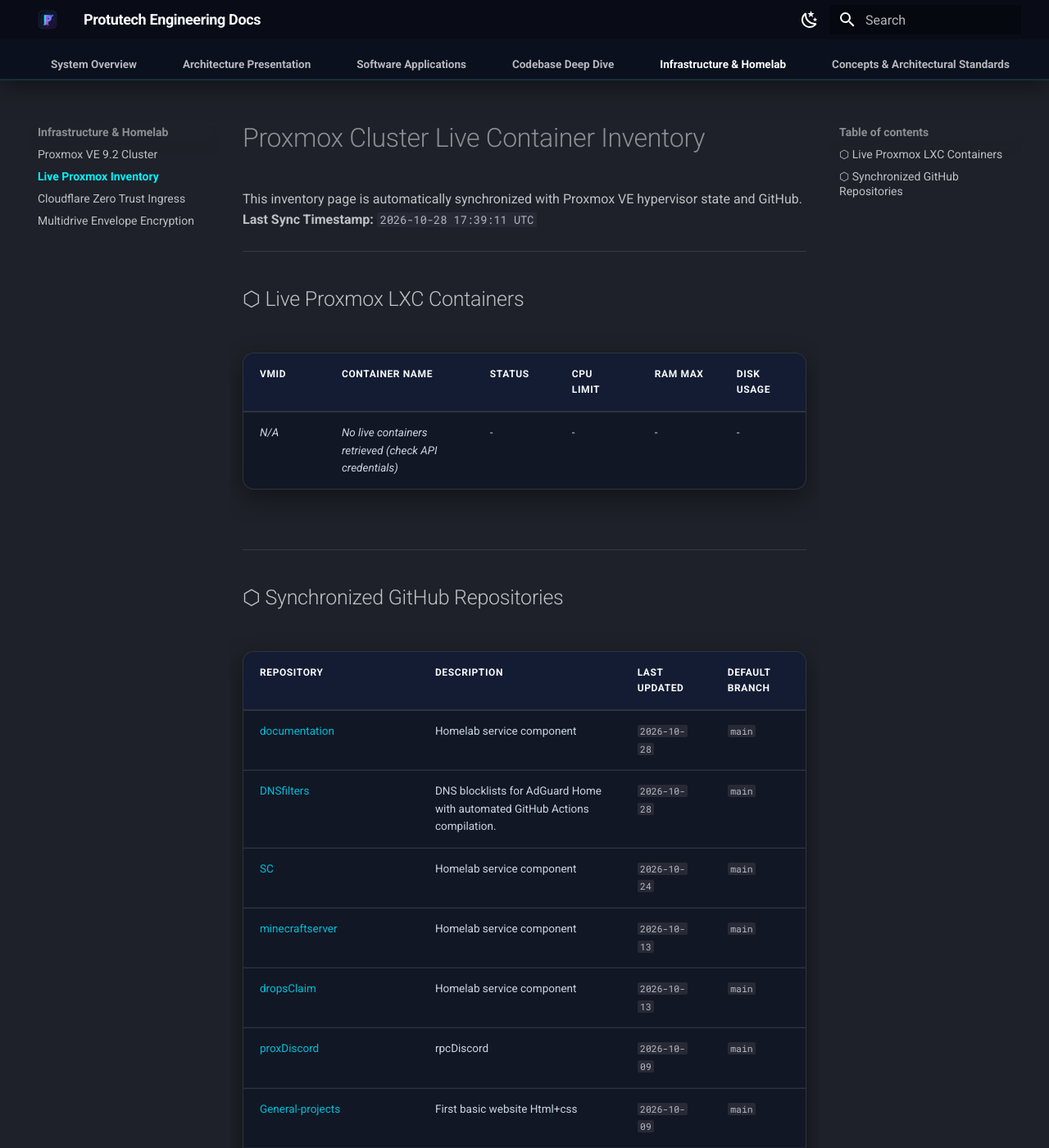
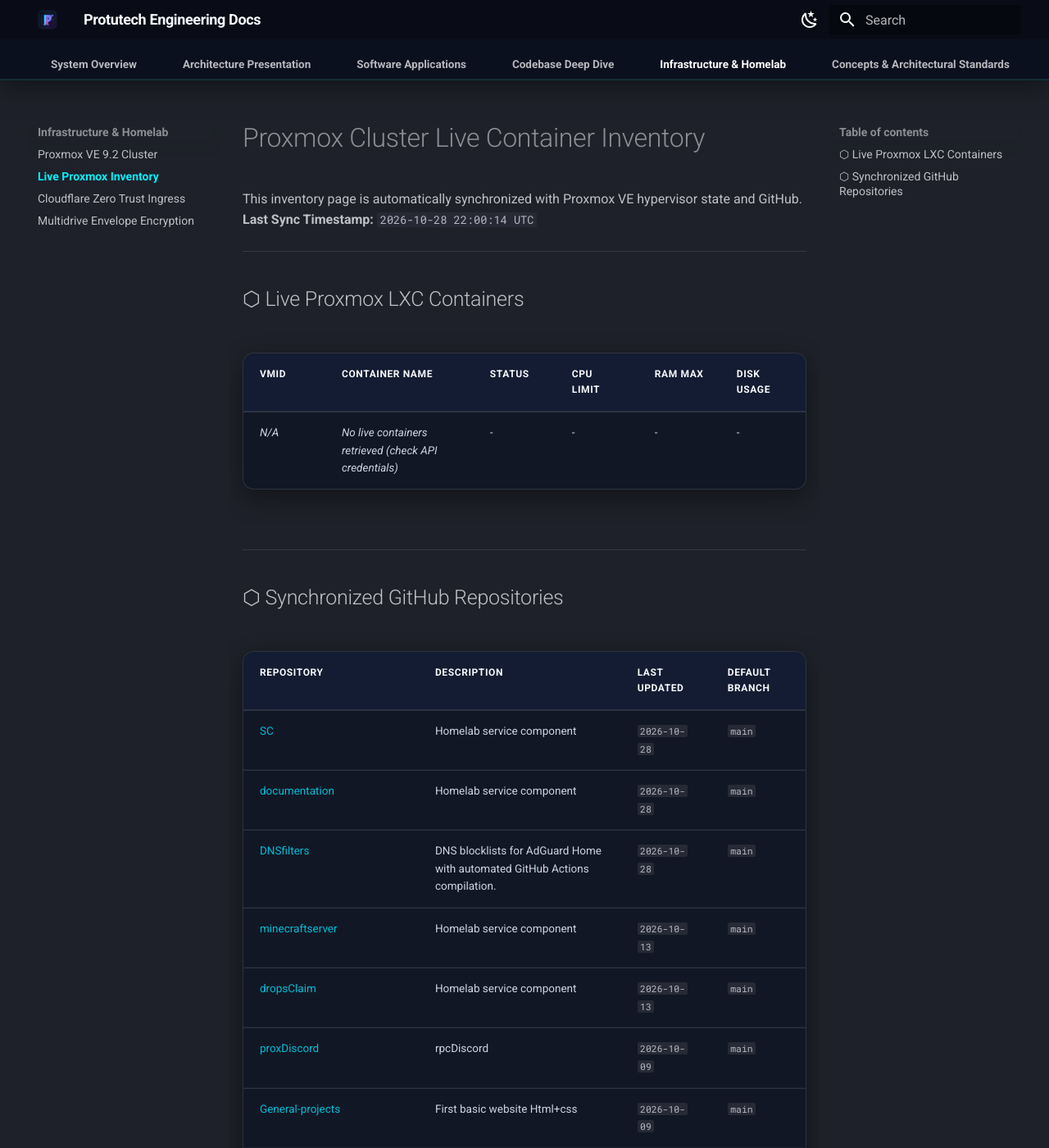
Before and after one commit to IAndrexI/documentation, an MkDocs documentation site: the page built from docs/infra/proxmox-live-inventory.md, in a window 1280 px wide and 1400 px high. Shown: the whole window at 82% size. Built offline with MkDocs 1.6.1 and Material for MkDocs 9.7.7, drawn with Linux system fonts in a browser that asks for light colours.

Commit message:
chore(auto-update): sync live Proxmox containers and GitHub repos [skip ci]

```diff
--- a/docs/infra/proxmox-live-inventory.md
+++ b/docs/infra/proxmox-live-inventory.md
@@ -1,7 +1,7 @@
 # Proxmox Cluster Live Container Inventory
 
 This inventory page is automatically synchronized with Proxmox VE hypervisor state and GitHub.
-**Last Sync Timestamp:** `2026-10-28 17:39:11 UTC`
+**Last Sync Timestamp:** `2026-10-28 22:00:14 UTC`
 
 ---
 
@@ -17,9 +17,9 @@
 
 | Repository | Description | Last Updated | Default Branch |
 | :--- | :--- | :--- | :--- |
+| [SC](https://github.com/IAndrexI/SC) | Homelab service component | `2026-10-28` | `main` |
 | [documentation](https://github.com/IAndrexI/documentation) | Homelab service component | `2026-10-28` | `main` |
 | [DNSfilters](https://github.com/IAndrexI/DNSfilters) | DNS blocklists for AdGuard Home with automated GitHub Actions compilation. | `2026-10-28` | `main` |
-| [SC](https://github.com/IAndrexI/SC) | Homelab service component | `2026-10-24` | `main` |
 | [minecraftserver](https://github.com/IAndrexI/minecraftserver) | Homelab service component | `2026-10-13` | `main` |
 | [dropsClaim](https://github.com/IAndrexI/dropsClaim) | Homelab service component | `2026-10-13` | `main` |
 | [proxDiscord](https://github.com/IAndrexI/proxDiscord) | rpcDiscord | `2026-10-09` | `main` |
```
